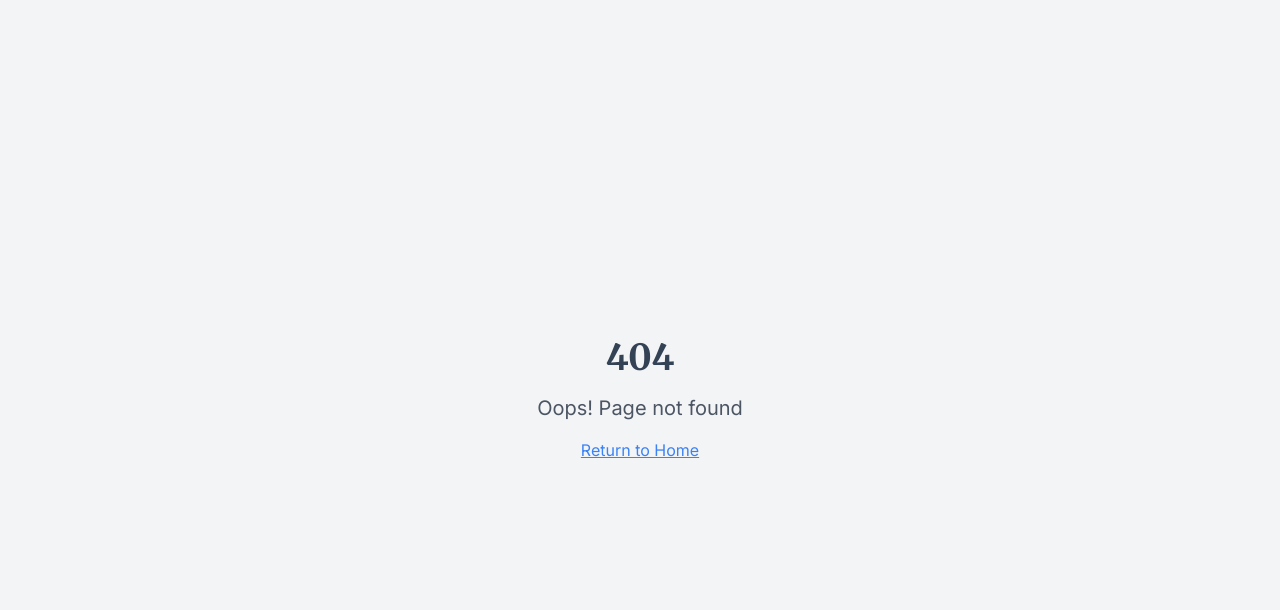
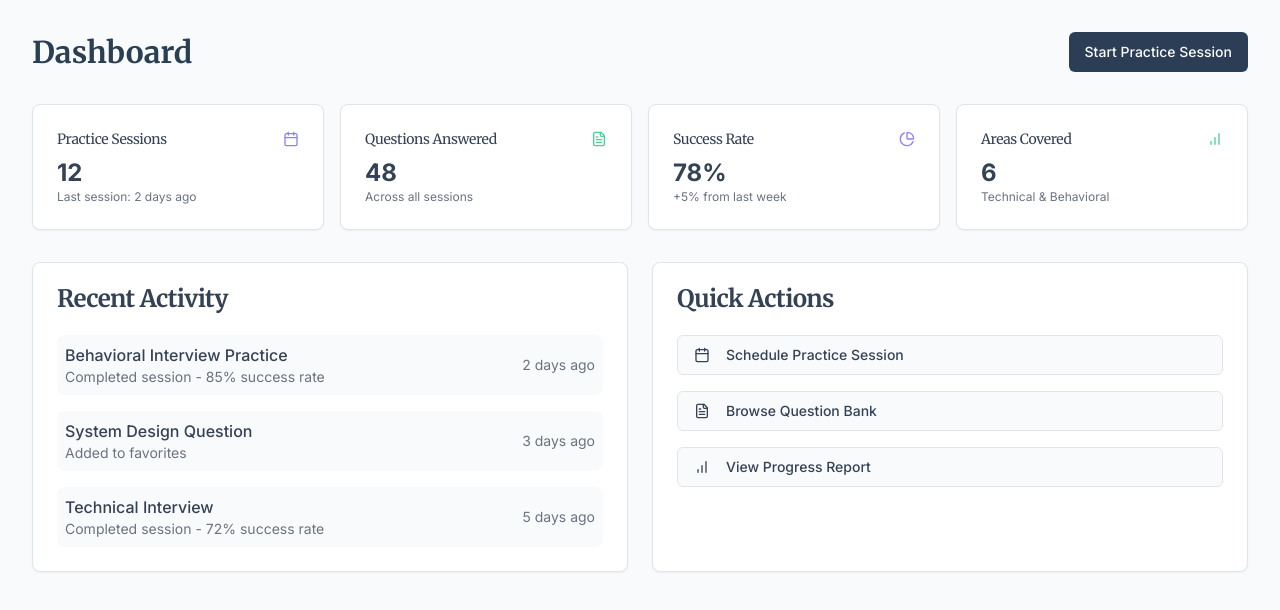
Before and after one commit to HPS170405/Mock-interviewer_1, a React (Vite) app: page /dashboard in a window 1280 px wide. Before the commit this address had no page. Shown: the top 610 px of the page. Built offline with nearby package versions, Linux system fonts and the light colour scheme.

Commit message:
Add user dashboard
Implement the user dashboard page.

```diff
--- a/src/App.tsx
+++ b/src/App.tsx
@@ -1,4 +1,3 @@
-
 import { Toaster } from "@/components/ui/toaster";
 import { Toaster as Sonner } from "@/components/ui/sonner";
 import { TooltipProvider } from "@/components/ui/tooltip";
@@ -9,6 +8,7 @@ import Practice from "./pages/Practice";
 import QuestionBank from "./pages/QuestionBank";
 import Progress from "./pages/Progress";
 import NotFound from "./pages/NotFound";
+import Dashboard from "./pages/Dashboard";
 
 const queryClient = new QueryClient();
 
@@ -20,6 +20,7 @@ const App = () => (
       <BrowserRouter>
         <Routes>
           <Route path="/" element={<Index />} />
+          <Route path="/dashboard" element={<Dashboard />} />
           <Route path="/practice" element={<Practice />} />
           <Route path="/question-bank" element={<QuestionBank />} />
           <Route path="/progress" element={<Progress />} />
--- a/src/components/layout/Header.tsx
+++ b/src/components/layout/Header.tsx
@@ -20,6 +20,9 @@ const Header = () => {
         <div className="hidden md:flex items-center space-x-6">
           <Link to="/" className="text-gray-700 hover:text-interviewer-blue transition-colors">
             Home
+          </Link>
+          <Link to="/dashboard" className="text-gray-700 hover:text-interviewer-blue transition-colors">
+            Dashboard
           </Link>
           <Link to="/practice" className="text-gray-700 hover:text-interviewer-blue transition-colors">
             Practice
--- /dev/null
+++ b/src/pages/Dashboard.tsx
@@ -0,0 +1,127 @@
+
+import React from "react";
+import { Card, CardContent, CardHeader, CardTitle } from "@/components/ui/card";
+import { Button } from "@/components/ui/button";
+import { BarChart, PieChart, FileText, Calendar } from "lucide-react";
+import { Link } from "react-router-dom";
+
+const Dashboard = () => {
+  return (
+    <div className="container py-8 space-y-8">
+      <div className="flex justify-between items-center">
+        <h1 className="text-3xl font-bold text-interviewer-blue">Dashboard</h1>
+        <Button asChild>
+          <Link to="/practice">Start Practice Session</Link>
+        </Button>
+      </div>
+
+      {/* Stats Overview */}
+      <div className="grid grid-cols-1 md:grid-cols-2 lg:grid-cols-4 gap-4">
+        <Card>
+          <CardHeader className="flex flex-row items-center justify-between pb-2 space-y-0">
+            <CardTitle className="text-sm font-medium">Practice Sessions</CardTitle>
+            <Calendar className="h-4 w-4 text-interviewer-purple" />
+          </CardHeader>
+          <CardContent>
+            <div className="text-2xl font-bold">12</div>
+            <p className="text-xs text-gray-500">Last session: 2 days ago</p>
+          </CardContent>
+        </Card>
+        <Card>
+          <CardHeader className="flex flex-row items-center justify-between pb-2 space-y-0">
+            <CardTitle className="text-sm font-medium">Questions Answered</CardTitle>
+            <FileText className="h-4 w-4 text-interviewer-green" />
+          </CardHeader>
+          <CardContent>
+            <div className="text-2xl font-bold">48</div>
+            <p className="text-xs text-gray-500">Across all sessions</p>
+          </CardContent>
+        </Card>
+        <Card>
+          <CardHeader className="flex flex-row items-center justify-between pb-2 space-y-0">
+            <CardTitle className="text-sm font-medium">Success Rate</CardTitle>
+            <PieChart className="h-4 w-4 text-interviewer-purple" />
+          </CardHeader>
+          <CardContent>
+            <div className="text-2xl font-bold">78%</div>
+            <p className="text-xs text-gray-500">+5% from last week</p>
+          </CardContent>
+        </Card>
+        <Card>
+          <CardHeader className="flex flex-row items-center justify-between pb-2 space-y-0">
+            <CardTitle className="text-sm font-medium">Areas Covered</CardTitle>
+            <BarChart className="h-4 w-4 text-interviewer-green" />
+          </CardHeader>
+          <CardContent>
+            <div className="text-2xl font-bold">6</div>
+            <p className="text-xs text-gray-500">Technical & Behavioral</p>
+          </CardContent>
+        </Card>
+      </div>
+
+      {/* Recent Activity & Quick Actions */}
+      <div className="grid grid-cols-1 lg:grid-cols-2 gap-6">
+        <Card>
+          <CardHeader>
+            <CardTitle>Recent Activity</CardTitle>
+          </CardHeader>
+          <CardContent>
+            <div className="space-y-4">
+              <div className="flex items-center justify-between p-2 bg-gray-50 rounded-lg">
+                <div>
+                  <p className="font-medium">Behavioral Interview Practice</p>
+                  <p className="text-sm text-gray-500">Completed session - 85% success rate</p>
+                </div>
+                <p className="text-sm text-gray-500">2 days ago</p>
+              </div>
+              <div className="flex items-center justify-between p-2 bg-gray-50 rounded-lg">
+                <div>
+                  <p className="font-medium">System Design Question</p>
+                  <p className="text-sm text-gray-500">Added to favorites</p>
+                </div>
+                <p className="text-sm text-gray-500">3 days ago</p>
+              </div>
+              <div className="flex items-center justify-between p-2 bg-gray-50 rounded-lg">
+                <div>
+                  <p className="font-medium">Technical Interview</p>
+                  <p className="text-sm text-gray-500">Completed session - 72% success rate</p>
+                </div>
+                <p className="text-sm text-gray-500">5 days ago</p>
+              </div>
+            </div>
+          </CardContent>
+        </Card>
+
+        <Card>
+          <CardHeader>
+            <CardTitle>Quick Actions</CardTitle>
+          </CardHeader>
+          <CardContent>
+            <div className="space-y-4">
+              <Button className="w-full justify-start" variant="outline" asChild>
+                <Link to="/practice">
+                  <Calendar className="mr-2" />
+                  Schedule Practice Session
+                </Link>
+              </Button>
+              <Button className="w-full justify-start" variant="outline" asChild>
+                <Link to="/question-bank">
+                  <FileText className="mr-2" />
+                  Browse Question Bank
+                </Link>
+              </Button>
+              <Button className="w-full justify-start" variant="outline" asChild>
+                <Link to="/progress">
+                  <BarChart className="mr-2" />
+                  View Progress Report
+                </Link>
+              </Button>
+            </div>
+          </CardContent>
+        </Card>
+      </div>
+    </div>
+  );
+};
+
+export default Dashboard;
```
